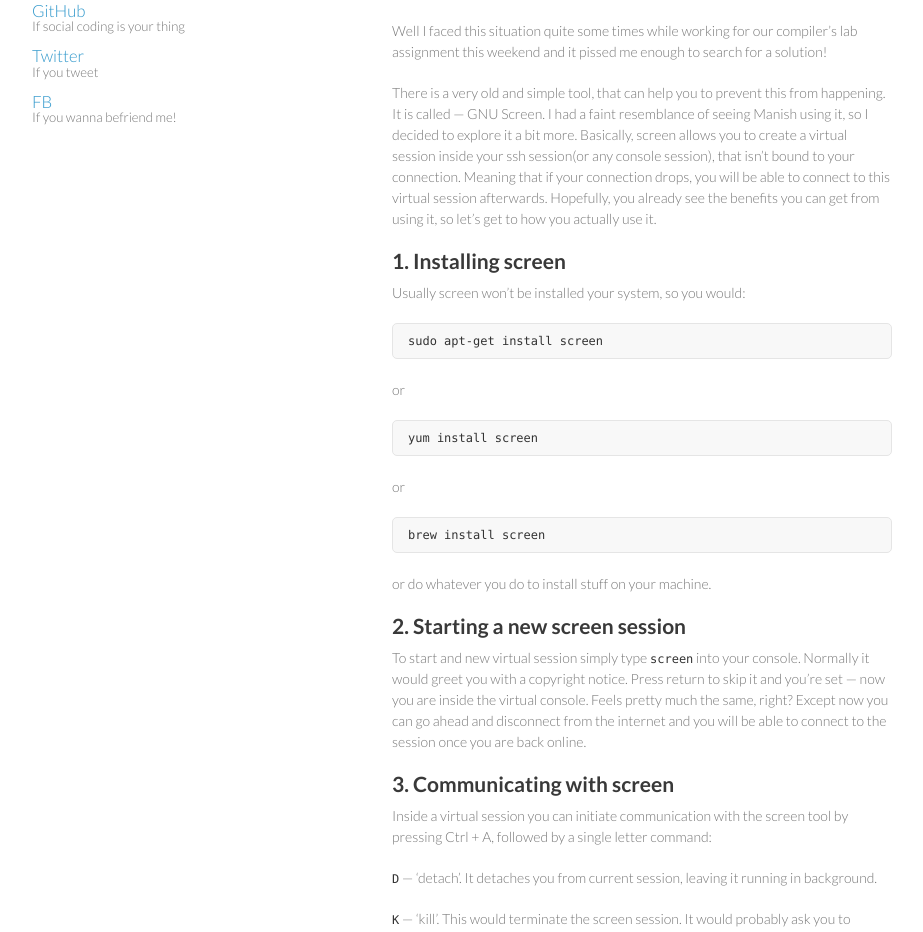
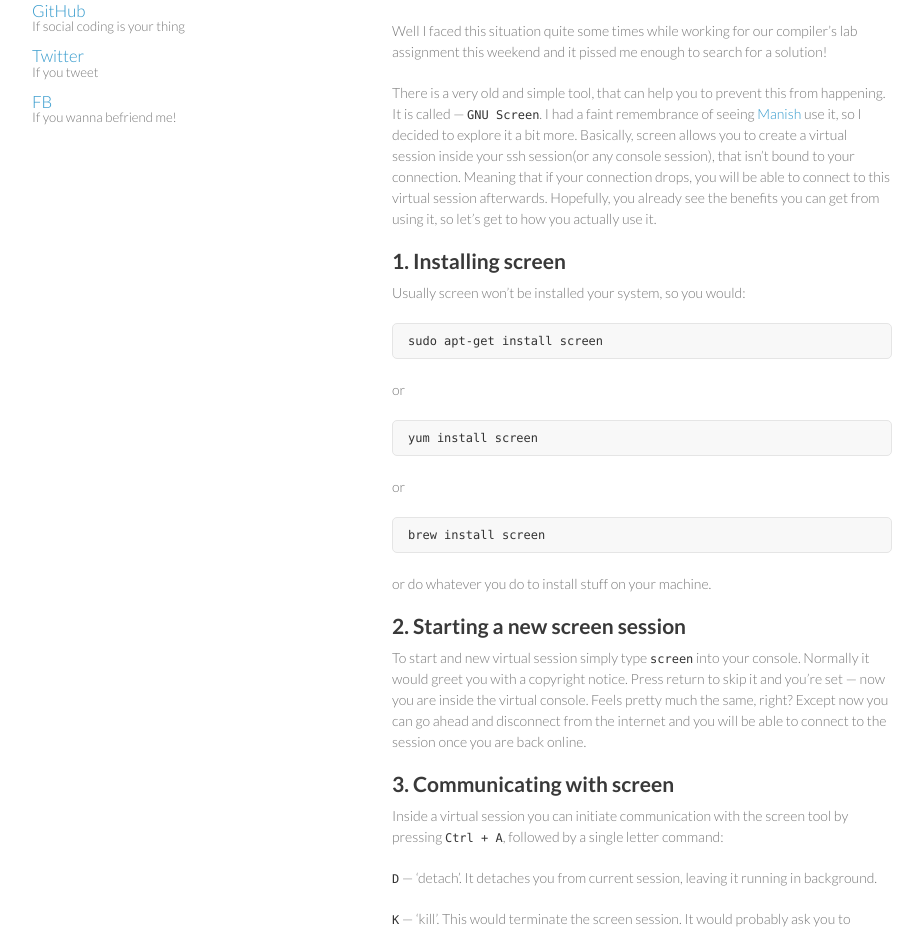
Before and after one commit to sushant-hiray/sushant-hiray.github.io, a Jekyll site: the page built from _posts/2014-1-27-y-u-no-use-screen.markdown, in a window 1280 px wide and 1400 px high. Shown: the part 271-1203 px from the top of the window, without its empty margins (178-1101 px from the left). Built offline with Jekyll 4.4.1, drawn with Linux system fonts in a browser that asks for light colours; nearby versions of some CDN libraries; Markdown is read by kramdown in place of the engine named in the settings; comment, search, counter and statistics services are not loaded.

Commit message:
Added some reference links

```diff
--- a/_posts/2014-1-27-y-u-no-use-screen.markdown
+++ b/_posts/2014-1-27-y-u-no-use-screen.markdown
@@ -10,7 +10,7 @@ We’ve all been there, it sucks. And it sucks even more if there was a long run
 
 Well I faced this situation quite some times while working for our compiler's lab assignment this weekend and it pissed me enough to search for a solution!
 
-There is a very old and simple tool, that can help you to prevent this from happening. It is called — GNU Screen. I had a faint resemblance of seeing Manish using it, so I decided to explore it a bit more. Basically, screen allows you to create a virtual session inside your ssh session(or any console session), that isn’t bound to your connection. Meaning that if your connection drops, you will be able to connect to this virtual session afterwards. Hopefully, you already see the benefits you can get from using it, so let’s get to how you actually use it.
+There is a very old and simple tool, that can help you to prevent this from happening. It is called — `GNU Screen`. I had a faint remembrance of seeing [Manish](https://www.facebook.com/manish.goregaokar) use it, so I decided to explore it a bit more. Basically, screen allows you to create a virtual session inside your ssh session(or any console session), that isn’t bound to your connection. Meaning that if your connection drops, you will be able to connect to this virtual session afterwards. Hopefully, you already see the benefits you can get from using it, so let’s get to how you actually use it.
 
 
 
@@ -39,7 +39,7 @@ To start and new virtual session simply type `screen` into your console. Normall
 
 ##3. Communicating with screen
 
-Inside a virtual session you can initiate communication with the screen tool by pressing Ctrl + A, followed by a single letter command:
+Inside a virtual session you can initiate communication with the screen tool by pressing `Ctrl + A`, followed by a single letter command:
 
 `D` — ‘detach’. It detaches you from current session, leaving it running in background.
 
```
